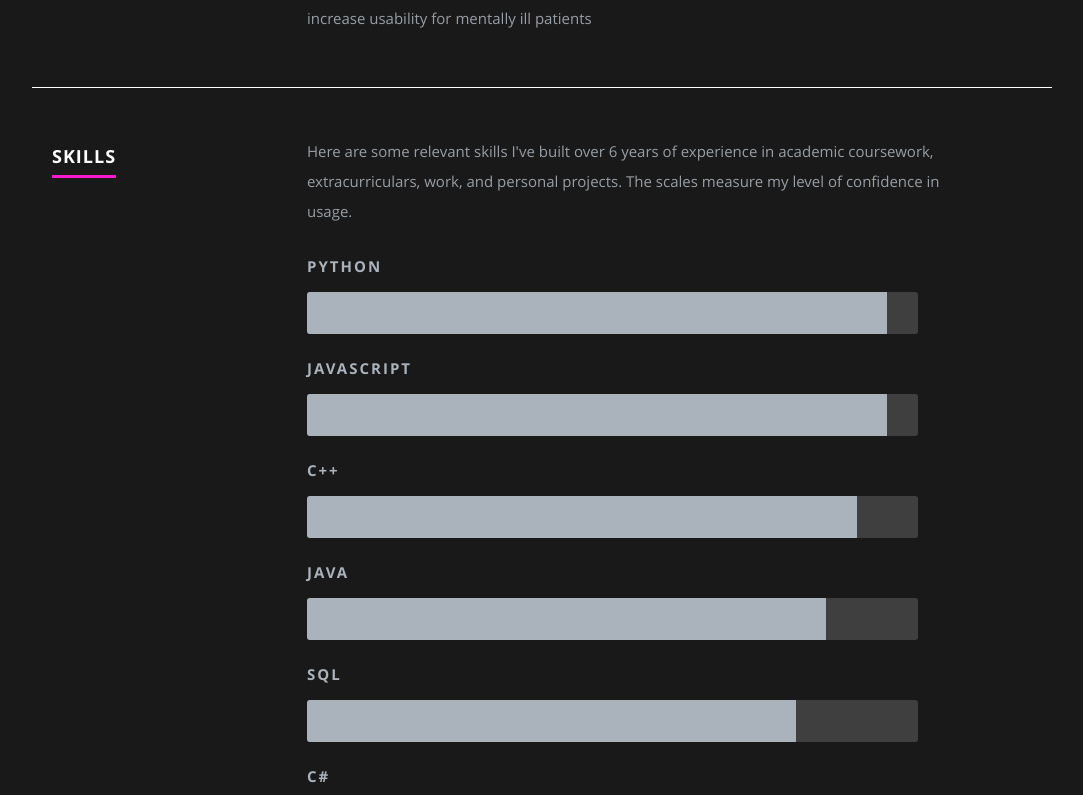
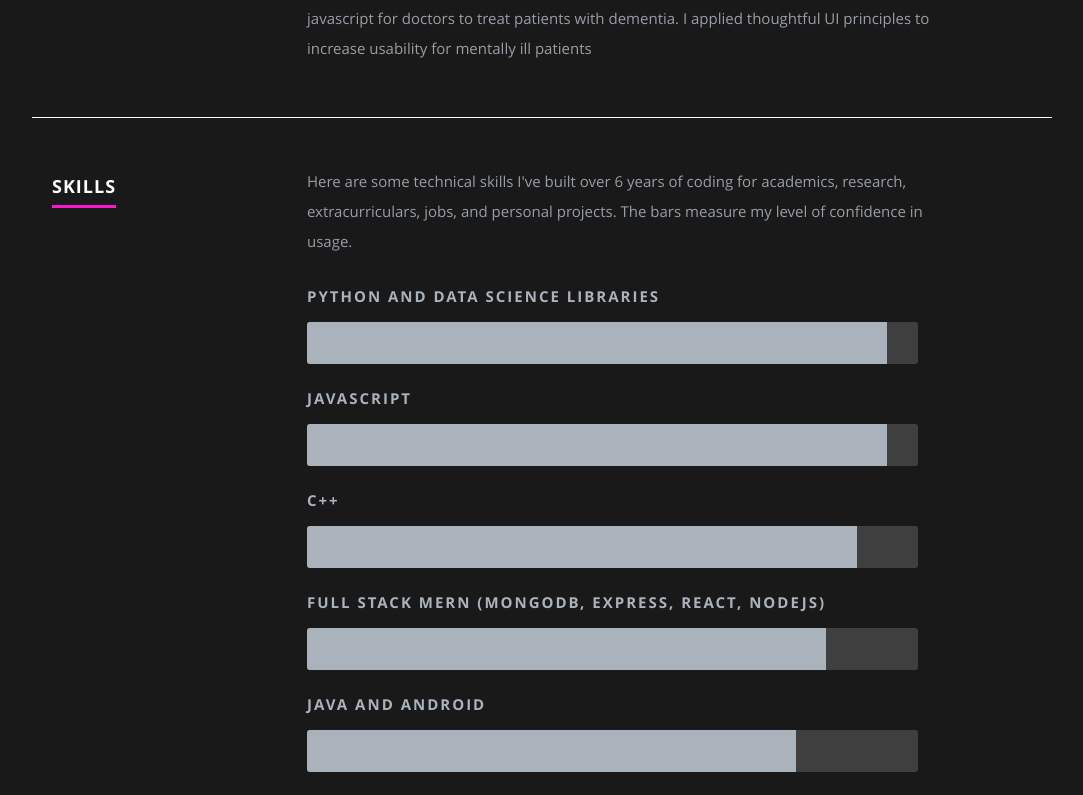
Before and after one commit to Junah-Park/Junah-Park, a React (Create React App) app: page / in a window 1280 px wide. Shown: the part 2640-3435 px from the top of the page, without its empty margins (98-1181 px from the left). Built offline with nearby package versions, Linux system fonts and the light colour scheme.

Commit message:
edited info

```diff
--- a/src/App.js
+++ b/src/App.js
@@ -30,7 +30,7 @@ class App extends Component {
         "occupation":"Student",
         "description":"",
         "image":"profilepic.jpg",
-        "bio":"I'm a graduate student studying Computer Science with Data Analytics, teaching myself full-stack web development on the side. I was a self driving car software operations specialist and team leader in my previous role at Waymo. I have a passion for technology's ability to revolutionize the world and enrich our lives. I prioritize and cultivate a work culture of learning, flexibility, and transparency. Topics that drive me are AR/VR/XR and simulations for autonomous vehicles",
+        "bio":"I'm a graduate student studying Computer Science with Data Analytics, teaching myself full-stack web development on the side. I was a self driving car software operations specialist and team leader in my previous role at Waymo. I am passionate about technology and its ability to revolutionize the world and enrich our lives. I prioritize and cultivate a work culture of learning, flexibility, and transparency. Topics that drive me are AR/VR/XR and simulations for autonomous vehicles",
         "contactmessage":"I am looking for a part-time internship or entry-level position while studying. My schedule is flexible and I can relocate!",
         "email": "park.junah95@gmail.com",
         "phone": "(408)-483-1523",
@@ -56,7 +56,7 @@ class App extends Component {
         ]
       },
       "resume":{
-        "skillmessage":"Here are some relevant skills I've built over 6 years of experience in academic coursework, extracurriculars, work, and personal projects. The scales measure my level of confidence in usage.",
+        "skillmessage":"Here are some technical skills I've built over 6 years of coding for academics, research, extracurriculars, jobs, and personal projects. The bars measure my level of confidence in usage.",
         "education":[
           {
             "school":"University of York",
@@ -99,7 +99,7 @@ class App extends Component {
         ],
         "skills":[
           {
-            "name":"Python",
+            "name":"Python and Data Science Libraries",
             "level":"95%"
           },
           {
@@ -111,19 +111,15 @@ class App extends Component {
             "level":"90%"
           },
           {
-            "name":"Java",
+            "name":"Full Stack MERN (MongoDB, Express, React, NodeJs)",
             "level":"85%"
           },
           {
-            "name":"SQL",
+            "name":"Java and Android",
             "level":"80%"
           },
           {
-            "name":"C#",
-            "level":"75%"
-          },
-          {
-            "name":"NodeJs",
+            "name":"SQL",
             "level":"75%"
           },
           {
@@ -135,20 +131,8 @@ class App extends Component {
             "level":"70%"
           },
           {
-            "name":"React",
-            "level":"65%"
-          },
-          {
-            "name":"MongoDB",
+            "name":"Unity and C#",
             "level":"60%"
-          },
-          {
-            "name":"Android",
-            "level":"55%"
-          },
-          {
-            "name":"C",
-            "level":"50%"
           }
         ]
       },
```
